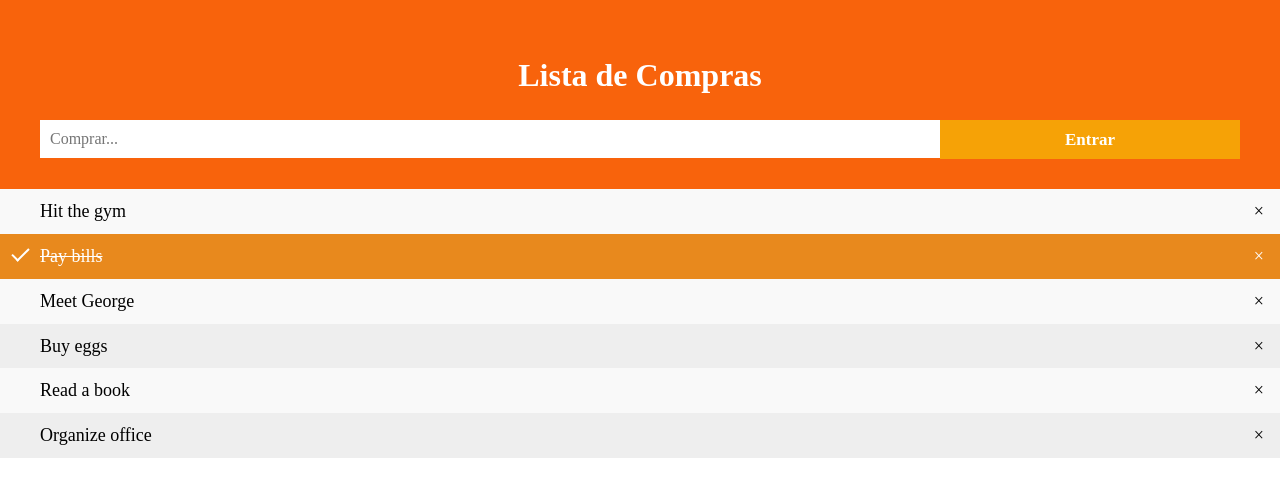
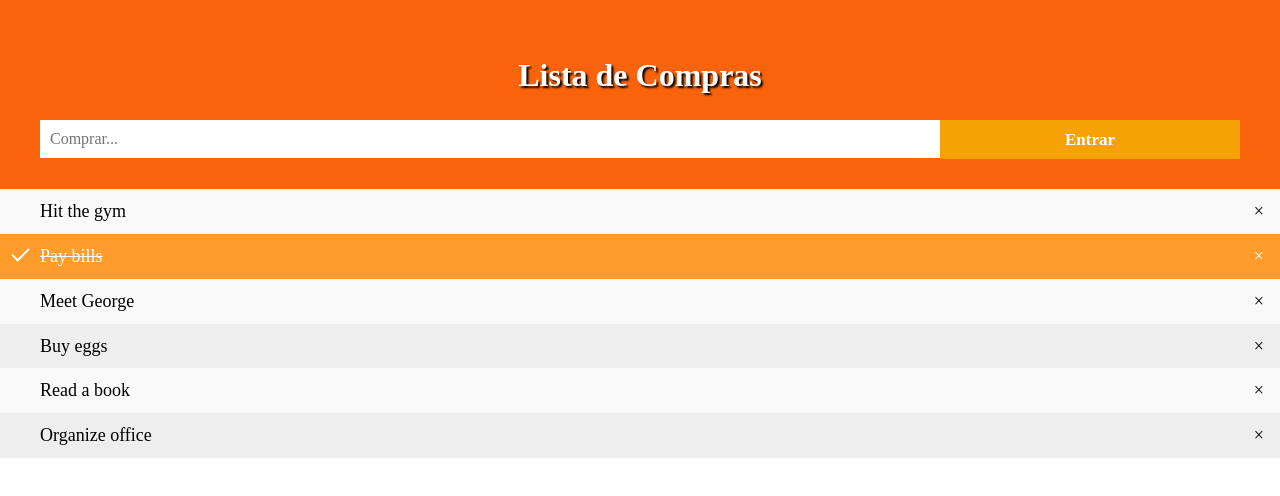
Before and after one commit to eintesat/movil, a plain HTML site: page www/index.html in a window 1280 px wide. Drawn offline with Linux system fonts and the light colour scheme.

Commit message:
cambios en el titulo sombras

```diff
--- a/www/css/style.css
+++ b/www/css/style.css
@@ -37,7 +37,7 @@ ul li:hover {
 
 /* When clicked on, add a background color and strike out text */
 ul li.checked {
-  background: #E8891D;
+  background: rgba(255, 155, 40, 0.979);
   color: #fff;
   text-decoration: line-through;
 }
@@ -79,6 +79,7 @@ ul li.checked::before {
 .header h2 {
   font-size: 2em;
   font-weight: bold;
+  text-shadow: 2px 2px 2px rgb(0, 0, 0);
 }
 /* Clear floats after the header */
 .header:after {
```
